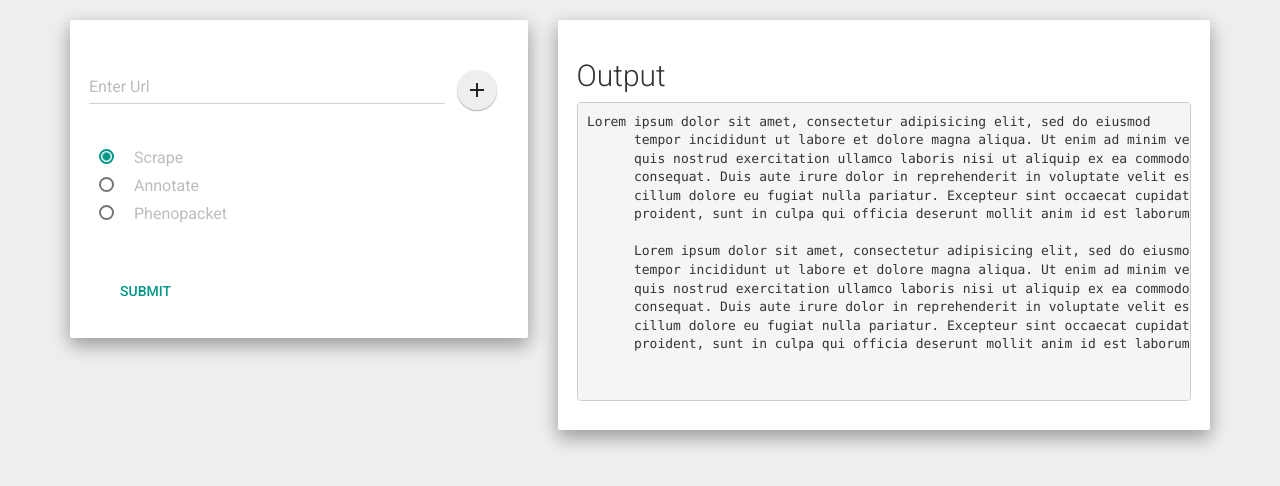
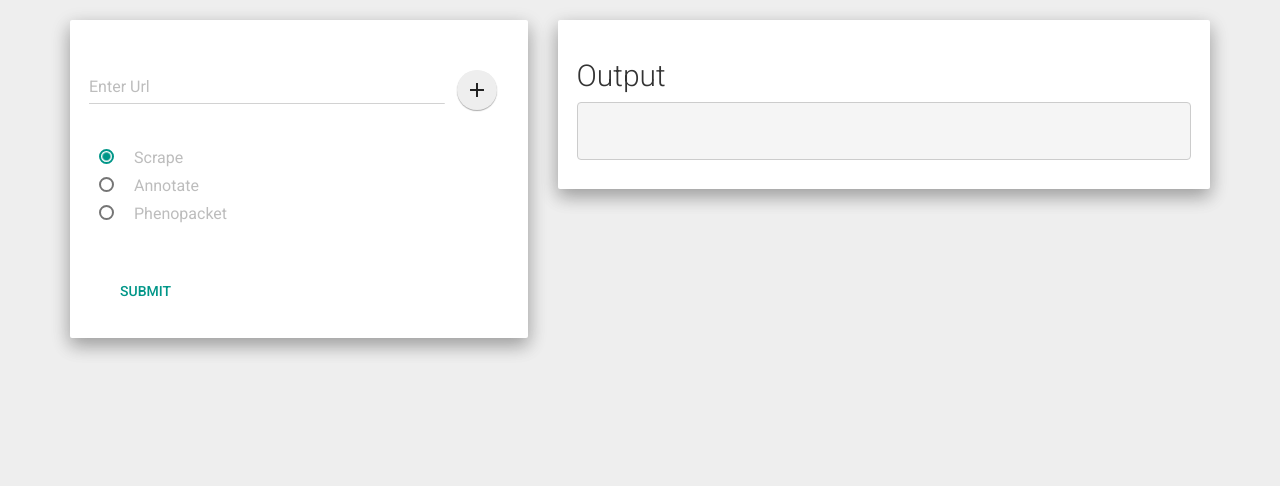
Before and after one commit to monarch-initiative/phenopacket-scraper-webapp, a Django app: page / in a window 1280 px wide. Shown: the part 60-546 px from the top of the page. Run offline with Django 3.2, Linux system fonts and the light colour scheme; some libraries are stand-ins or nearby versions.

Commit message:
UI update

```diff
--- a/pps_webapp/main/templates/main/home.html
+++ b/pps_webapp/main/templates/main/home.html
@@ -73,7 +73,7 @@
   <div class="row">
     <div class="col-md-5">
       <div class="well">
-      <form method="POST" action=".">
+      <form id="pps">
         {% csrf_token %}
 <!--       <div class="form-group label-floating">
         <label for="i5i" class="control-label">Email address default size</label>
@@ -83,9 +83,9 @@
 
 <div class="form-group label-floating is-empty">
 
-            <label class="control-label" for="addon2">Enter Url</label>
+            <label class="control-label" for="url">Enter Url</label>
             <div class="input-group">
-              <input type="text" id="addon2" class="form-control">
+              <input name="url" type="text" id="url" class="form-control">
               <span class="input-group-btn">
                 <button type="button" class="btn btn-fab btn-fab-mini">
                   <i class="material-icons">add</i>
@@ -98,19 +98,19 @@
   <md-radio-group layout="row">
   <div class="radio">
     <label>
-      <input type="radio" name="sample1" value="option1" checked="">
+      <input type="radio" name="choice" value="1" checked="">
       Scrape
     </label>
   </div>
   <div class="radio">
     <label>
-      <input type="radio" name="sample1" value="option1">
+      <input type="radio" name="choice" value="2">
       Annotate
     </label>
   </div>
   <div class="radio">
     <label>
-      <input type="radio" name="sample1" value="option1">
+      <input type="radio" name="choice" value="3">
       Phenopacket
     </label>
   </div>
@@ -118,18 +118,8 @@
 </div>
 
         <br>
-        <button type="button" class="btn btn-primary">Submit<div class="ripple-container"></div></button>
+        <button type="submit" class="btn btn-primary">Submit<div class="ripple-container"></div></button>
 
-
-        <br>
-        {% if data %}
-        {% for k in data %}
-        {{k}}
-        <br> <br> <br>
-        {% endfor %}
-        {% else %}
-
-        {% endif %}
 
       </form>
       </div>
@@ -138,19 +128,7 @@
     <div class="col-md-7">
       <div class="well">
       <h2> Output </h2>
-      <pre>Lorem ipsum dolor sit amet, consectetur adipisicing elit, sed do eiusmod
-      tempor incididunt ut labore et dolore magna aliqua. Ut enim ad minim veniam,
-      quis nostrud exercitation ullamco laboris nisi ut aliquip ex ea commodo
-      consequat. Duis aute irure dolor in reprehenderit in voluptate velit esse
-      cillum dolore eu fugiat nulla pariatur. Excepteur sint occaecat cupidatat non
-      proident, sunt in culpa qui officia deserunt mollit anim id est laborum.
-
-      Lorem ipsum dolor sit amet, consectetur adipisicing elit, sed do eiusmod
-      tempor incididunt ut labore et dolore magna aliqua. Ut enim ad minim veniam,
-      quis nostrud exercitation ullamco laboris nisi ut aliquip ex ea commodo
-      consequat. Duis aute irure dolor in reprehenderit in voluptate velit esse
-      cillum dolore eu fugiat nulla pariatur. Excepteur sint occaecat cupidatat non
-      proident, sunt in culpa qui officia deserunt mollit anim id est laborum.
+      <pre id="output">
 
        </pre>
       </div>
@@ -167,5 +145,38 @@
   $.material.init();
 </script>
 
+<script type="text/javascript">
+
+  function collect_data() {
+        var data = new FormData() ;
+        data.append('url', $('input[name="url"]').val());
+        data.append('choice', $('input:radio[name="choice"]:checked').val());
+        return data;
+    }
+
+
+    $("form#pps").submit(function(e) {
+        e.preventDefault();
+        var data = collect_data();
+        console.log(data)
+        $.ajax({
+            url: '.',
+            type: 'POST',
+            data: data,
+            cache: false,
+            // dataType: 'html',
+            processData: false,
+            contentType: false,
+            success: function(response)
+            {
+                console.log(response);
+                $("#output").html(response);
+            }
+        });
+      })
+
+</script>
+
+
 </body>
 </html>
--- a/pps_webapp/main/views.py
+++ b/pps_webapp/main/views.py
@@ -2,10 +2,12 @@ from django.shortcuts import get_object_or_404, render_to_response, redirect
 from django.shortcuts import render
 from django.contrib import auth
 from django.http import HttpResponse
+from django.views.decorators.csrf import csrf_exempt
 import requests
 
 api_url= 'http://localhost:8001/api/'
 
+@csrf_exempt
 def home(request):
     if request.POST:
         choice = str(request.POST['choice'])
@@ -16,9 +18,9 @@ def home(request):
             response = requests.get(api_url+ 'scrape', params = get_data)
             if response.status_code == 200:
                 response_data = response.json()
-                abstract = response_data['Abstract']
-                title = response_data['Title']
-                hpo_terms = response_data['HPO Terms']
+                abstract = str(response_data['Abstract'])
+                title = str(response_data['Title'])
+                hpo_terms = str(response_data['HPO Terms'])
                 data = data + [abstract, title, hpo_terms]
 
         if choice == '2':
@@ -26,8 +28,8 @@ def home(request):
             response = requests.get(api_url+ 'annotate', params = get_data)
             if response.status_code == 200:
                 response_data = response.json()
-                annotated_terms = response_data['Annotated HPO Terms']
-                annotated_abstract = response_data['Annotated Abstract']
+                annotated_terms = str(response_data['Annotated HPO Terms'])
+                annotated_abstract = str(response_data['Annotated Abstract'])
                 data = data + [annotated_abstract, annotated_terms]
 
         if choice == '3':
@@ -38,10 +40,7 @@ def home(request):
                 phenopacket = response_data['phenopacket']
                 data = [phenopacket]
 
-        context = {
-        'data' : data,
-        }
-
-        return render(request, 'main/home.html', context)
+        response = '\n'.join(data)
+        return HttpResponse(response)
 
     return render(request, 'main/home.html')
```
